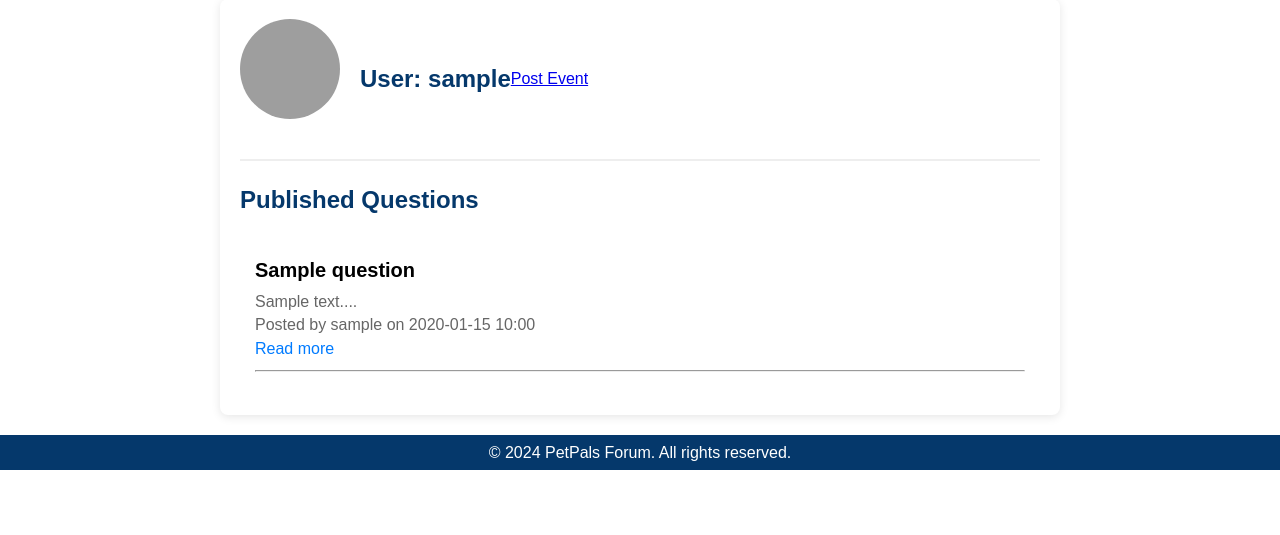
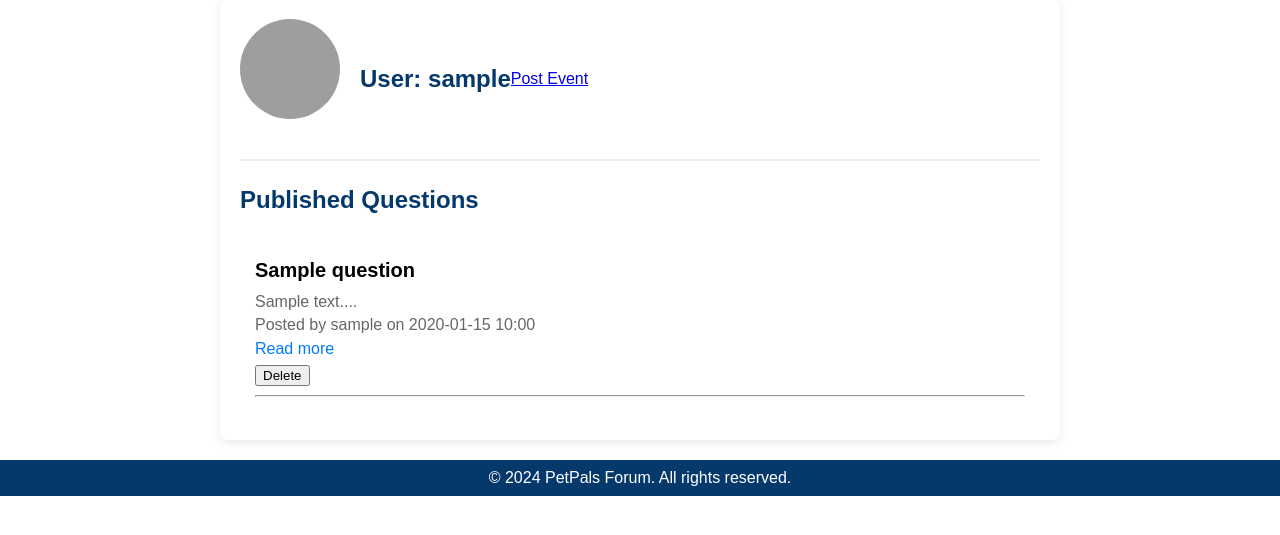
Before and after one commit to 953740669wu/CITS3403, a Flask app: a page that uses app/templates/my_questions.html in a window 1280 px wide. Shown: the part 119-654 px from the top of the page. Run offline with Flask 3, Linux system fonts and the light colour scheme; a user stored in the database is signed in; tables that the repository leaves empty hold one stand-in row (values such as "Sample post"); grey boxes are pictures that could not be loaded.

Commit message:
delate function
update the delate function to route.py and my_question.html

```diff
--- a/app/routes.py
+++ b/app/routes.py
@@ -190,17 +190,13 @@ def my_questions():
     questions = QuestionModel.query.filter_by(author_id=current_user.id).order_by(QuestionModel.create_time.desc()).all()
     return render_template('my_questions.html', questions=questions)
 
-@app.route('/question/delete/<int:question_id>', methods=['POST'])
-@login_required
-def delete_question(question_id):
-    question = QuestionModel.query.get_or_404(question_id)
-    if question.author_id != current_user.id:
-        flash('You do not have permission to delete this question.', 'error')
-        return redirect(url_for('forum_page'))
-
-    db.session.delete(question)
-    db.session.commit()
-    flash('Question deleted successfully.')
+@app.route('/delete/<int:post_id>', methods=['POST'])
+def delete_post(post_id):
+    post = QuestionModel.query.get(post_id)
+    if post and post.author_id == current_user.id:
+        db.session.delete(post)
+        db.session.commit()
+        flash('Question deleted successfully.')
     return redirect(url_for('forum_page'))
 
 
--- a/app/templates/my_questions.html
+++ b/app/templates/my_questions.html
@@ -20,6 +20,11 @@
                 <p>{{ question.content[:150] }}...</p>
                 <p>Posted by {{ question.author.username }} on {{ question.create_time.strftime('%Y-%m-%d %H:%M') }}</p>
                 <a href="{{ url_for('question_details', question_id=question.id) }}">Read more</a>
+                {% if current_user.id == question.author_id %}
+                <form action="{{ url_for('delete_post', post_id=question.id) }}" method="post">
+                    <input type="submit" value="Delete" onclick="return confirm('Are you sure you want to delete this question?');">
+                </form>
+                {% endif %}
                 <hr>
             </li>
         {% endfor %}
```
